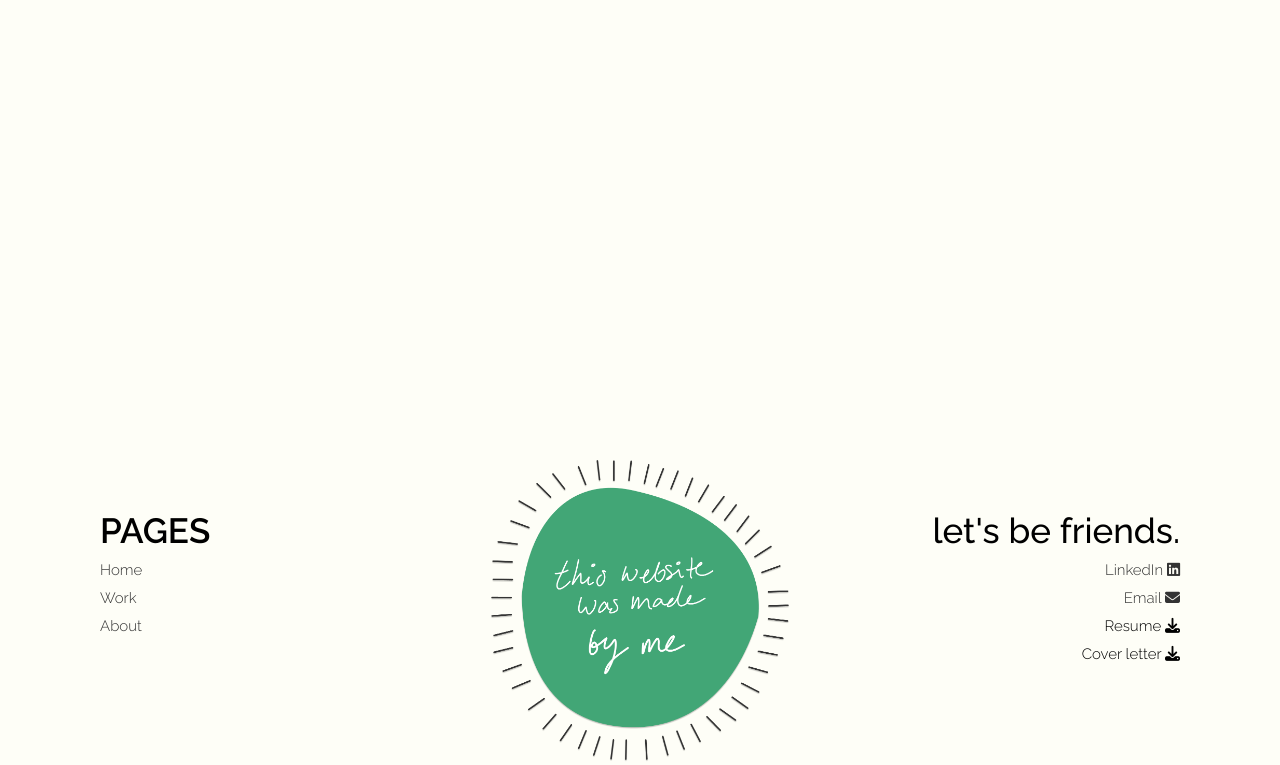
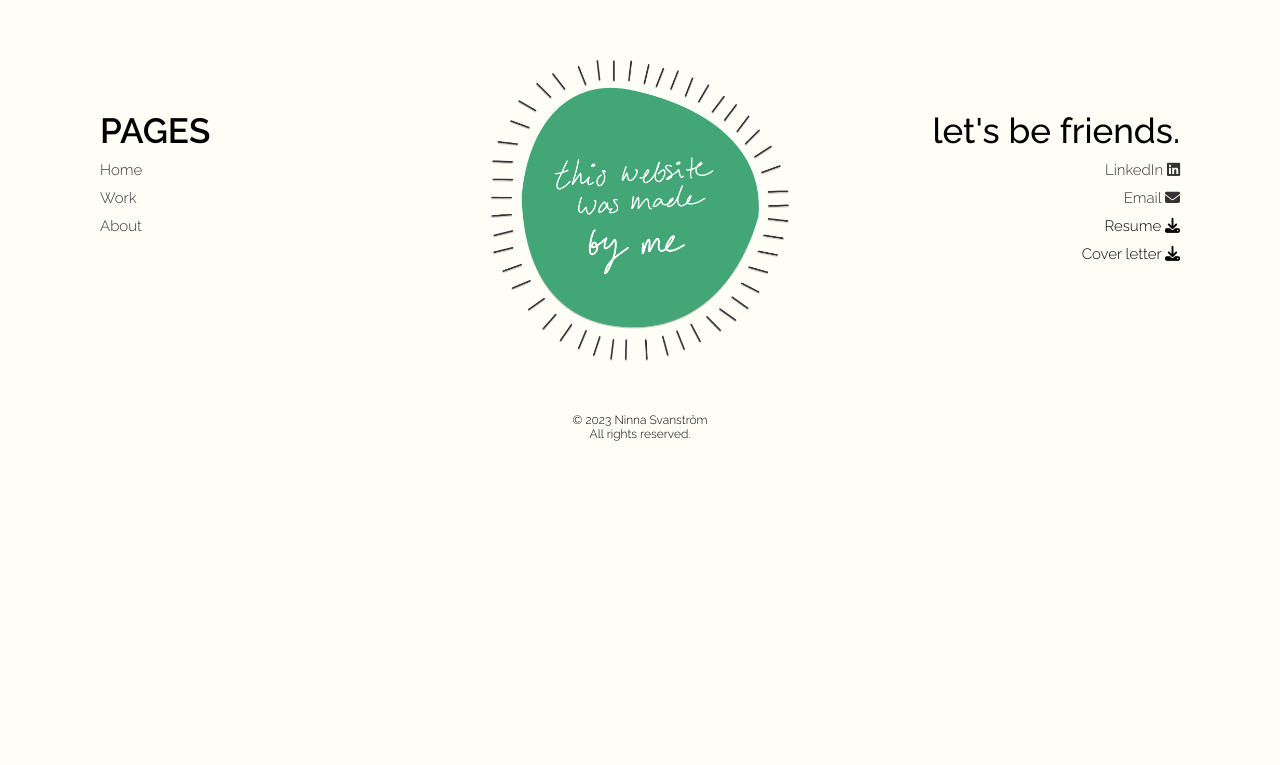
Before and after one commit to ninnasvanstrom/portfolio-discopop, a plain HTML site: page index.html in a window 1280 px wide. Shown: the part 8772-9537 px from the top of the page. After the commit the page ends 9313 px from the top, so only its background shows below. Drawn offline with Linux system fonts and the light colour scheme; a web font is replaced by a local one.

Commit message:
Update discopop.css

```diff
--- a/styles/discopop.css
+++ b/styles/discopop.css
@@ -478,7 +478,7 @@ main .project-info-container .design-process-section .img-container-2 img {
 
 
 footer {
-   margin-top: 1100px;
+   margin-top: 700px;
 }
 
 
```
